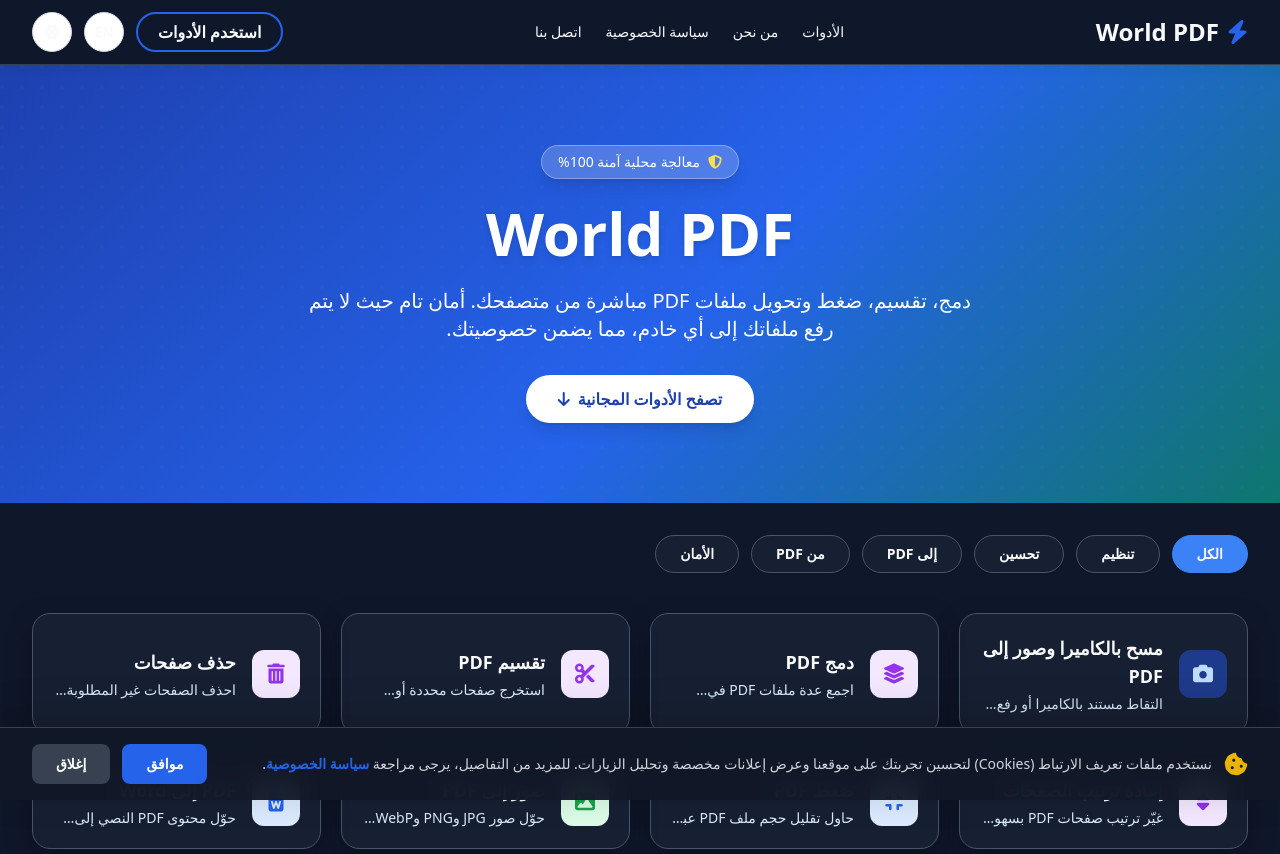
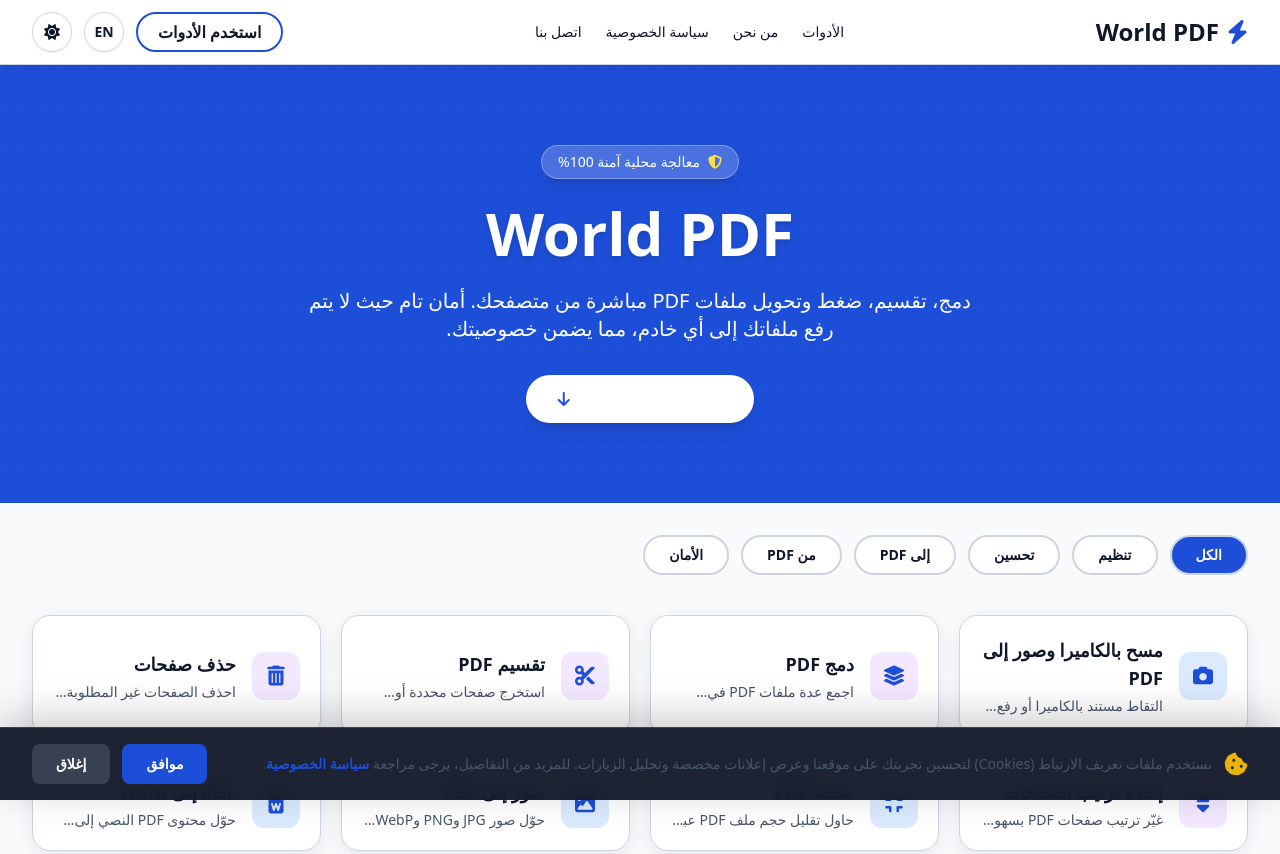
Before and after one commit to gpldroid/wpdf, a plain HTML site: page index.html in a window 1280 px wide. Shown: the top 854 px of the page. Drawn offline with nearby package versions, Linux system fonts and the light colour scheme; a script that the page names is missing.

Commit message:
Fix World PDF text, icon and button contrast

```diff
--- a/assets/css/app.css
+++ b/assets/css/app.css
@@ -1,117 +1,121 @@
-/* World PDF — Professional visual system */
+/* World PDF — High Contrast Visual System */
 :root {
-    --wpdf-primary: #2563eb;
-    --wpdf-primary-dark: #1d4ed8;
-    --wpdf-ink: #0f172a;
-    --wpdf-muted: #475569;
-    --wpdf-surface: #ffffff;
-    --wpdf-soft: #f8fafc;
-    --wpdf-border: #e2e8f0;
-    --wpdf-dark: #0f172a;
-    --wpdf-dark-surface: #172033;
-    --wpdf-dark-border: #334155;
+  --wpdf-primary: #1d4ed8;
+  --wpdf-primary-hover: #1e40af;
+  --wpdf-ink: #0f172a;
+  --wpdf-text: #1e293b;
+  --wpdf-muted: #475569;
+  --wpdf-surface: #ffffff;
+  --wpdf-soft: #f1f5f9;
+  --wpdf-border: #cbd5e1;
 }
 * { box-sizing: border-box; }
 html { scroll-behavior: smooth; }
-body { color: var(--wpdf-ink); background: #f8fafc !important; line-height: 1.7; }
-.text-primary { color: var(--wpdf-primary) !important; }
-.bg-primary { background-color: var(--wpdf-primary) !important; }
-.border-primary { border-color: var(--wpdf-primary) !important; }
-.hover\\:text-primary:hover { color: var(--wpdf-primary) !important; }
-.hover\\:bg-primary:hover { background-color: var(--wpdf-primary-dark) !important; }
-header.glass { background: rgba(255,255,255,.98) !important; border-color: var(--wpdf-border) !important; box-shadow: 0 1px 12px rgba(15,23,42,.08); }
-header a, header button { color: var(--wpdf-ink) !important; }
-header .text-primary { color: var(--wpdf-primary) !important; }
-body > section.relative { background: linear-gradient(135deg, #1e40af 0%, #2563eb 55%, #0f766e 100%) !important; }
-body > section.relative p { color: #ffffff !important; opacity: 1 !important; }
-body > section.relative .text-red-100 { color: #ffffff !important; }
-body > section.relative .bg-white { color: #1e40af !important; background: #ffffff !important; }
-.filter-btn { color: #1e293b !important; background: #ffffff !important; border-color: #cbd5e1 !important; box-shadow: 0 1px 2px rgba(15,23,42,.06); }
-.filter-btn:hover { color: #1d4ed8 !important; border-color: #60a5fa !important; }
-.filter-btn.active { background: #2563eb !important; color: #ffffff !important; border-color: #2563eb !important; }
-#toolsGrid > * { background: #ffffff !important; color: #0f172a !important; border: 1px solid #dbe3ee !important; border-radius: 18px !important; box-shadow: 0 8px 24px rgba(15,23,42,.08) !important; transition: transform .2s ease, box-shadow .2s ease, border-color .2s ease; overflow: hidden; }
-#toolsGrid > *:hover { transform: translateY(-3px); border-color: #93c5fd !important; box-shadow: 0 14px 34px rgba(37,99,235,.15) !important; }
-#toolsGrid > * h2, #toolsGrid > * h3, #toolsGrid > * h4, #toolsGrid > * p, #toolsGrid > * span, #toolsGrid > * label { color: inherit; }
-#toolsGrid > * p { color: #475569 !important; }
-#toolsGrid > * .text-gray-400 { color: #64748b !important; }
-#toolsGrid > * .text-gray-500, #toolsGrid > * .text-gray-600, #toolsGrid > * .text-gray-700 { color: #334155 !important; }
-#toolsGrid > * i { opacity: 1 !important; }
-#toolsGrid > * [class*="text-red-"], #toolsGrid > * [class*="text-orange-"], #toolsGrid > * [class*="text-yellow-"] { color: #2563eb !important; }
-#toolsGrid > * [class*="bg-red-"], #toolsGrid > * [class*="bg-orange-"], #toolsGrid > * [class*="bg-yellow-"] { background: #dbeafe !important; color: #1d4ed8 !important; }
-#toolsGrid > * button { color: #ffffff !important; background: #2563eb !important; border-color: #2563eb !important; }
-#toolsGrid > * button:hover { background: #1d4ed8 !important; }
-#toolsGrid > * a[class*="bg-"] { color: #ffffff !important; }
-#scan-to-pdf > div { border-color: #bfdbfe !important; background: linear-gradient(135deg,#eff6ff 0%,#ffffff 55%,#ecfeff 100%) !important; box-shadow: 0 12px 35px rgba(15,23,42,.08) !important; }
-#scan-to-pdf .bg-red-100 { background: #dbeafe !important; }
-#scan-to-pdf .text-primary { color: #2563eb !important; }
-#scan-to-pdf .border-red-200 { border-color: #bfdbfe !important; }
-#scan-to-pdf .bg-primary { background: #2563eb !important; }
-#scan-to-pdf p, #scan-to-pdf li { color: #334155 !important; }
-#scan-to-pdf h2, #scan-to-pdf h3 { color: #0f172a !important; }
-#scan-to-pdf a { color: #ffffff !important; background: #2563eb !important; }
-input, textarea, select { color: #0f172a !important; background: #ffffff !important; border-color: #cbd5e1 !important; }
-input::placeholder, textarea::placeholder { color: #64748b !important; opacity: 1 !important; }
-input:focus, textarea:focus, select:focus { border-color: #2563eb !important; box-shadow: 0 0 0 3px rgba(37,99,235,.14) !important; outline: none !important; }
-a { text-underline-offset: 3px; }
-main, main p, main h2, main h3 { color: var(--wpdf-ink); }
-.text-gray-400 { color: #64748b !important; }
-.text-gray-500 { color: #475569 !important; }
-.text-gray-600 { color: #334155 !important; }
-.text-gray-700 { color: #1e293b !important; }
-/* Force visibility for common Tailwind red/orange/yellow utility colors used by the original UI. */
-.text-red-400, .text-red-500, .text-red-600, .text-red-700, .text-red-800 { color: #2563eb !important; }
-.bg-red-50, .bg-red-100, .bg-red-200 { background-color: #dbeafe !important; }
-.bg-red-500, .bg-red-600, .bg-red-700, .bg-red-800 { background-color: #2563eb !important; color: #ffffff !important; }
-.border-red-200, .border-red-300, .border-red-400, .border-red-500 { border-color: #93c5fd !important; }
-button, .btn { text-shadow: none !important; }
-button:not([disabled]) { cursor: pointer; }
-/* Dark mode: keep every foreground/background pair high-contrast. */
-.dark body, body.dark { background: #0f172a !important; color: #f8fafc !important; }
-.dark header.glass { background: #0f172a !important; border-color: #334155 !important; }
-.dark header a, .dark header button { color: #f8fafc !important; }
-.dark .filter-btn { background: #172033 !important; color: #f8fafc !important; border-color: #475569 !important; }
-.dark .filter-btn.active { background: #3b82f6 !important; color: #ffffff !important; border-color: #3b82f6 !important; }
-.dark #toolsGrid > * { background: #172033 !important; color: #f8fafc !important; border-color: #475569 !important; box-shadow: 0 10px 28px rgba(0,0,0,.25) !important; }
-.dark #toolsGrid > * p, .dark #toolsGrid > * .text-gray-400, .dark #toolsGrid > * .text-gray-500, .dark #toolsGrid > * .text-gray-600, .dark #toolsGrid > * .text-gray-700 { color: #dbeafe !important; }
-.dark #toolsGrid > * h2, .dark #toolsGrid > * h3, .dark #toolsGrid > * h4, .dark #toolsGrid > * span, .dark #toolsGrid > * label { color: #f8fafc !important; }
-.dark #toolsGrid > * [class*="text-red-"], .dark #toolsGrid > * [class*="text-orange-"], .dark #toolsGrid > * [class*="text-yellow-"] { color: #60a5fa !important; }
-.dark #toolsGrid > * [class*="bg-red-"], .dark #toolsGrid > * [class*="bg-orange-"], .dark #toolsGrid > * [class*="bg-yellow-"] { background: #1e3a8a !important; color: #bfdbfe !important; }
-.dark #toolsGrid > * button { color: #ffffff !important; background: #3b82f6 !important; border-color: #3b82f6 !important; }
-.dark #scan-to-pdf > div { background: #172033 !important; border-color: #475569 !important; }
-.dark #scan-to-pdf p, .dark #scan-to-pdf li { color: #dbeafe !important; }
-.dark #scan-to-pdf h2, .dark #scan-to-pdf h3 { color: #ffffff !important; }
-.dark #scan-to-pdf a { color: #ffffff !important; background: #3b82f6 !important; }
-.dark input, .dark textarea, .dark select { color: #ffffff !important; background: #172033 !important; border-color: #64748b !important; }
-.dark input::placeholder, .dark textarea::placeholder { color: #cbd5e1 !important; }
-.dark .text-gray-400 { color: #cbd5e1 !important; }
-.dark .text-gray-500, .dark .text-gray-600 { color: #dbeafe !important; }
-.dark .text-red-400, .dark .text-red-500, .dark .text-red-600, .dark .text-red-700, .dark .text-red-800 { color: #60a5fa !important; }
-.dark .bg-red-50, .dark .bg-red-100, .dark .bg-red-200 { background-color: #1e3a8a !important; }
-.dark .bg-red-500, .dark .bg-red-600, .dark .bg-red-700, .dark .bg-red-800 { background-color: #3b82f6 !important; color: #ffffff !important; }
-/* Modals and overlays */
-#modalBox, #pageModalBox { color: #0f172a; background: #ffffff; }
-#modalBox p, #modalBox label, #pageModalBox p, #pageModalBox li { color: #334155; }
-.dark #modalBox, .dark #pageModalBox { color: #f8fafc; background: #172033; }
-.dark #modalBox p, .dark #modalBox label, .dark #pageModalBox p, .dark #pageModalBox li { color: #dbeafe; }
-::-webkit-scrollbar { width: 9px; height: 9px; }
-::-webkit-scrollbar-track { background: #e2e8f0; }
-::-webkit-scrollbar-thumb { background: #94a3b8; border-radius: 999px; }
-::-webkit-scrollbar-thumb:hover { background: #64748b; }
-.dark ::-webkit-scrollbar-track { background: #0f172a; }
-.dark ::-webkit-scrollbar-thumb { background: #475569; }
-.hide-scrollbar { -ms-overflow-style: none; scrollbar-width: none; }
-.hide-scrollbar::-webkit-scrollbar { display: none; }
-.glass { backdrop-filter: blur(12px); -webkit-backdrop-filter: blur(12px); }
-#modal, #pageModal { transition: opacity .3s ease; }
-#modalBox, #pageModalBox { transition: transform .3s cubic-bezier(.4,0,.2,1); }
-.modal-hidden { opacity: 0; pointer-events: none; }
-.modal-hidden #modalBox, .modal-hidden #pageModalBox { transform: scale(.95) translateY(10px); }
-.spinner { border: 3px solid rgba(255,255,255,.3); border-radius: 50%; border-top-color: #fff; width: 20px; height: 20px; animation: spin 1s ease-in-out infinite; }
-@keyframes spin { to { transform: rotate(360deg); } }
-@media (max-width: 640px) {
-    #toolsGrid { gap: 14px !important; }
-    #toolsGrid > * { border-radius: 16px !important; }
-    body > section.relative .max-w-4xl { padding-top: 64px !important; padding-bottom: 64px !important; }
-    body > section.relative h1 { font-size: 2.5rem !important; }
-    button, a { -webkit-tap-highlight-color: transparent; }
+body { background:#f8fafc !important; color:#0f172a !important; line-height:1.7; }
+
+/* Never allow low-contrast utility colors to hide content. */
+.text-primary { color:#1d4ed8 !important; }
+.text-gray-300,.text-gray-400 { color:#475569 !important; }
+.text-gray-500 { color:#475569 !important; }
+.text-gray-600 { color:#334155 !important; }
+.text-gray-700,.text-gray-800,.text-gray-900 { color:#0f172a !important; }
+.text-white { color:#ffffff !important; }
+.bg-primary { background:#1d4ed8 !important; color:#fff !important; }
+.border-primary { border-color:#1d4ed8 !important; }
+
+/* Header */
+header.glass { background:#ffffff !important; border-color:#cbd5e1 !important; box-shadow:0 2px 12px rgba(15,23,42,.08); }
+header a, header button { color:#0f172a !important; }
+header .text-primary { color:#1d4ed8 !important; }
+
+/* Hero */
+body > section.relative { background:#1d4ed8 !important; color:#fff !important; }
+body > section.relative * { text-shadow:none !important; }
+body > section.relative h1,
+body > section.relative h2,
+body > section.relative p,
+body > section.relative span { color:#fff !important; opacity:1 !important; }
+body > section.relative .bg-white { background:#fff !important; color:#1d4ed8 !important; }
+
+/* Filters */
+.filter-btn { background:#fff !important; color:#0f172a !important; border:2px solid #cbd5e1 !important; box-shadow:none !important; }
+.filter-btn:hover { background:#eff6ff !important; color:#1d4ed8 !important; border-color:#60a5fa !important; }
+.filter-btn.active { background:#1d4ed8 !important; color:#fff !important; border-color:#1d4ed8 !important; }
+
+/* Tool cards: force readable text and visible icons/buttons. */
+#toolsGrid > * { background:#fff !important; color:#0f172a !important; border:1px solid #cbd5e1 !important; border-radius:18px !important; box-shadow:0 5px 18px rgba(15,23,42,.08) !important; overflow:hidden; }
+#toolsGrid > * h1,#toolsGrid > * h2,#toolsGrid > * h3,#toolsGrid > * h4,#toolsGrid > * h5,#toolsGrid > * strong,#toolsGrid > * label { color:#0f172a !important; opacity:1 !important; }
+#toolsGrid > * p { color:#475569 !important; opacity:1 !important; }
+#toolsGrid > * span { color:#1e293b !important; opacity:1 !important; }
+#toolsGrid > * i,
+#toolsGrid > * svg { color:#1d4ed8 !important; fill:currentColor; opacity:1 !important; visibility:visible !important; }
+#toolsGrid > * [class*="text-red-"],#toolsGrid > * [class*="text-orange-"],#toolsGrid > * [class*="text-yellow-"],#toolsGrid > * [class*="text-green-"] { color:#1d4ed8 !important; }
+#toolsGrid > * [class*="bg-red-"],#toolsGrid > * [class*="bg-orange-"],#toolsGrid > * [class*="bg-yellow-"],#toolsGrid > * [class*="bg-green-"] { background:#dbeafe !important; color:#1e40af !important; }
+#toolsGrid > * button { background:#1d4ed8 !important; color:#fff !important; border:1px solid #1d4ed8 !important; opacity:1 !important; text-shadow:none !important; }
+#toolsGrid > * button:hover { background:#1e40af !important; color:#fff !important; }
+#toolsGrid > * a[class*="bg-"] { background:#1d4ed8 !important; color:#fff !important; }
+
+/* Camera / Image to PDF */
+#scan-to-pdf > div { background:#fff !important; border:1px solid #bfdbfe !important; box-shadow:0 8px 24px rgba(15,23,42,.08) !important; }
+#scan-to-pdf h2,#scan-to-pdf h3 { color:#0f172a !important; }
+#scan-to-pdf p,#scan-to-pdf li { color:#334155 !important; }
+#scan-to-pdf i,#scan-to-pdf svg { color:#1d4ed8 !important; }
+#scan-to-pdf a,#scan-to-pdf button { background:#1d4ed8 !important; color:#fff !important; border-color:#1d4ed8 !important; }
+#scan-to-pdf a:hover,#scan-to-pdf button:hover { background:#1e40af !important; }
+
+/* Forms */
+input,textarea,select { background:#fff !important; color:#0f172a !important; border:1px solid #94a3b8 !important; opacity:1 !important; }
+input::placeholder,textarea::placeholder { color:#64748b !important; opacity:1 !important; }
+input:focus,textarea:focus,select:focus { border-color:#2563eb !important; box-shadow:0 0 0 3px rgba(37,99,235,.18) !important; outline:none !important; }
+button { text-shadow:none !important; }
+button:not([disabled]) { cursor:pointer; }
+
+/* Modals */
+#modalBox,#pageModalBox { background:#fff !important; color:#0f172a !important; }
+#modalBox h1,#modalBox h2,#modalBox h3,#modalBox h4,#modalBox p,#modalBox li,#modalBox label,
+#pageModalBox h1,#pageModalBox h2,#pageModalBox h3,#pageModalBox h4,#pageModalBox p,#pageModalBox li,#pageModalBox label { color:#0f172a !important; }
+
+/* IMPORTANT: the app currently starts in dark mode for new visitors. Force the default interface to remain readable/light. */
+html.dark body, body.dark { background:#f8fafc !important; color:#0f172a !important; }
+html.dark header.glass { background:#fff !important; border-color:#cbd5e1 !important; }
+html.dark header a,html.dark header button { color:#0f172a !important; }
+html.dark #toolsGrid > * { background:#fff !important; color:#0f172a !important; border-color:#cbd5e1 !important; box-shadow:0 5px 18px rgba(15,23,42,.08) !important; }
+html.dark #toolsGrid > * h1,html.dark #toolsGrid > * h2,html.dark #toolsGrid > * h3,html.dark #toolsGrid > * h4,html.dark #toolsGrid > * h5,html.dark #toolsGrid > * strong,html.dark #toolsGrid > * label { color:#0f172a !important; }
+html.dark #toolsGrid > * p { color:#475569 !important; }
+html.dark #toolsGrid > * span { color:#1e293b !important; }
+html.dark #toolsGrid > * i,html.dark #toolsGrid > * svg { color:#1d4ed8 !important; }
+html.dark #scan-to-pdf > div { background:#fff !important; border-color:#bfdbfe !important; }
+html.dark #scan-to-pdf h2,html.dark #scan-to-pdf h3 { color:#0f172a !important; }
+html.dark #scan-to-pdf p,html.dark #scan-to-pdf li { color:#334155 !important; }
+html.dark .filter-btn { background:#fff !important; color:#0f172a !important; border-color:#cbd5e1 !important; }
+html.dark .filter-btn.active { background:#1d4ed8 !important; color:#fff !important; }
+html.dark input,html.dark textarea,html.dark select { background:#fff !important; color:#0f172a !important; border-color:#94a3b8 !important; }
+html.dark #modalBox,html.dark #pageModalBox { background:#fff !important; color:#0f172a !important; }
+html.dark #modalBox h1,html.dark #modalBox h2,html.dark #modalBox h3,html.dark #modalBox h4,html.dark #modalBox p,html.dark #modalBox li,html.dark #modalBox label,
+html.dark #pageModalBox h1,html.dark #pageModalBox h2,html.dark #pageModalBox h3,html.dark #pageModalBox h4,html.dark #pageModalBox p,html.dark #pageModalBox li,html.dark #pageModalBox label { color:#0f172a !important; }
+
+/* Catch common Tailwind semantic colors that were too faint. */
+.text-red-400,.text-red-500,.text-red-600,.text-red-700,.text-red-800 { color:#1d4ed8 !important; }
+.bg-red-50,.bg-red-100,.bg-red-200 { background:#dbeafe !important; }
+.bg-red-500,.bg-red-600,.bg-red-700,.bg-red-800 { background:#1d4ed8 !important; color:#fff !important; }
+.border-red-200,.border-red-300,.border-red-400,.border-red-500 { border-color:#93c5fd !important; }
+
+::-webkit-scrollbar { width:9px; height:9px; }
+::-webkit-scrollbar-track { background:#e2e8f0; }
+::-webkit-scrollbar-thumb { background:#94a3b8; border-radius:999px; }
+::-webkit-scrollbar-thumb:hover { background:#64748b; }
+.hide-scrollbar { -ms-overflow-style:none; scrollbar-width:none; }
+.hide-scrollbar::-webkit-scrollbar { display:none; }
+.glass { backdrop-filter:blur(12px); -webkit-backdrop-filter:blur(12px); }
+#modal,#pageModal { transition:opacity .3s ease; }
+#modalBox,#pageModalBox { transition:transform .3s cubic-bezier(.4,0,.2,1); }
+.modal-hidden { opacity:0; pointer-events:none; }
+.modal-hidden #modalBox,.modal-hidden #pageModalBox { transform:scale(.95) translateY(10px); }
+.spinner { border:3px solid rgba(255,255,255,.3); border-radius:50%; border-top-color:#fff; width:20px; height:20px; animation:spin 1s ease-in-out infinite; }
+@keyframes spin { to { transform:rotate(360deg); } }
+@media (max-width:640px) {
+  #toolsGrid { gap:14px !important; }
+  #toolsGrid > * { border-radius:16px !important; }
+  body > section.relative .max-w-4xl { padding-top:64px !important; padding-bottom:64px !important; }
+  body > section.relative h1 { font-size:2.5rem !important; }
 }
```
